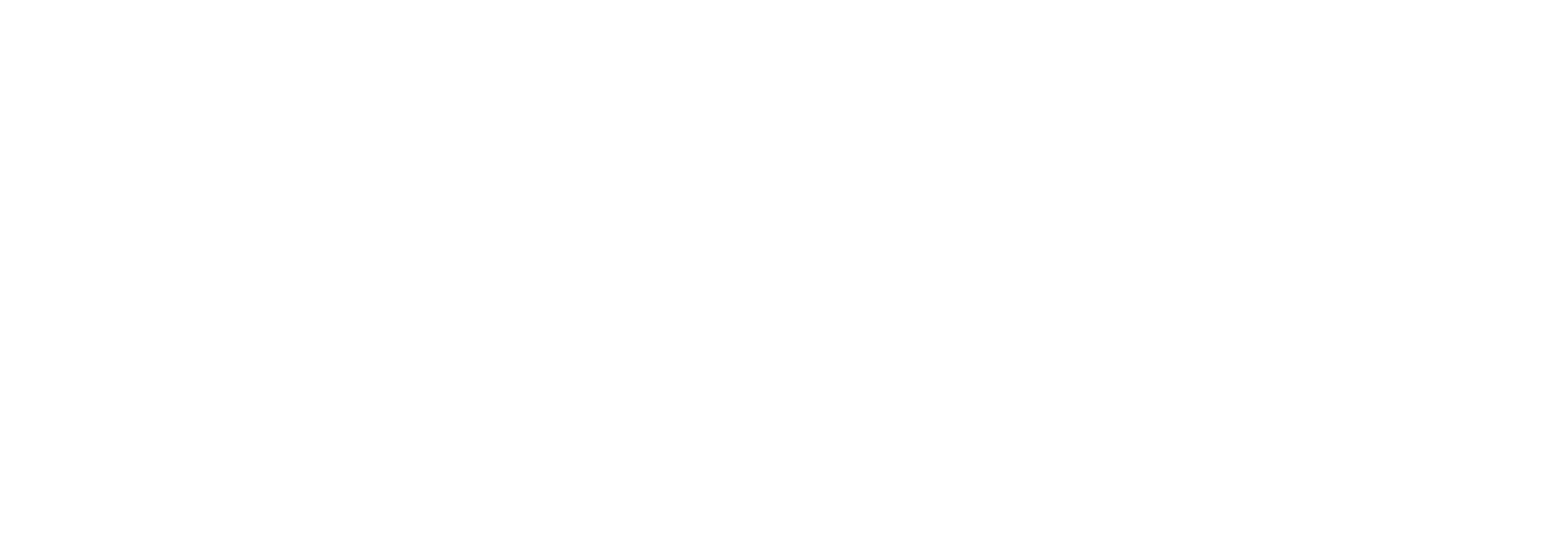
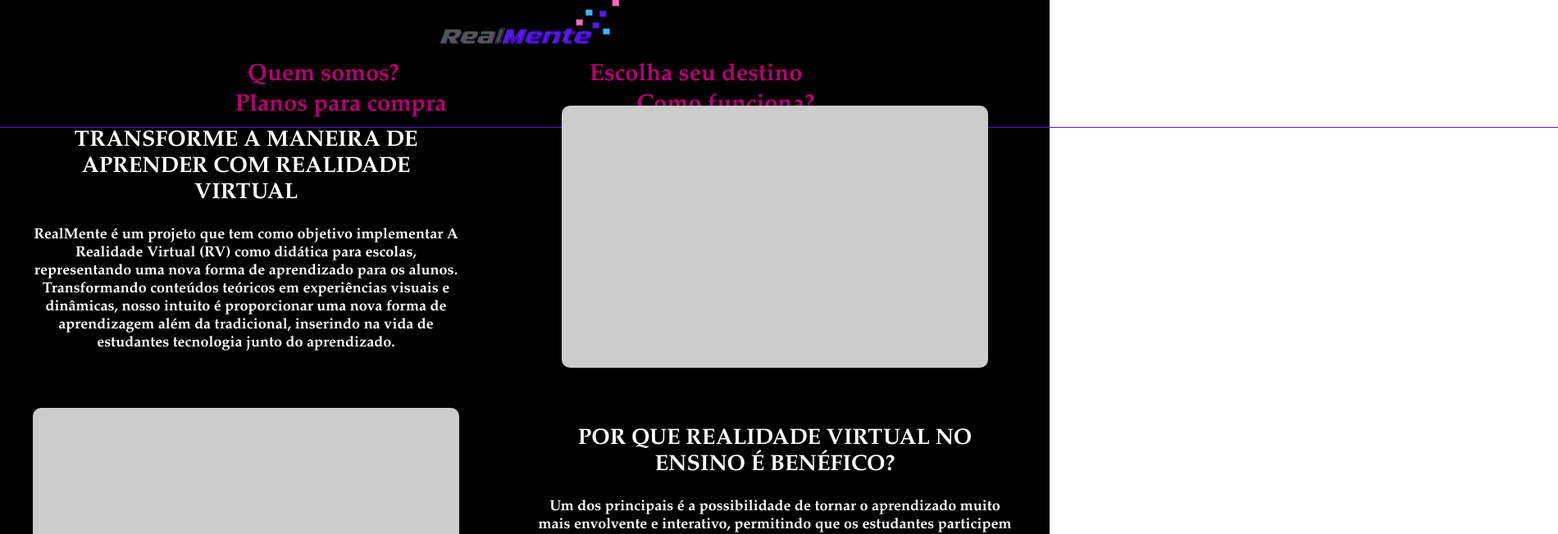
Before and after one commit to Galequiru/real-mente, a React (Create React App) app in the folder front-end/real-mente/: page /como-funciona in a window 1280 px wide. Before the commit this address had no page. Shown: the top 652 px of the page at 82% size, 1900 px wide, since content can reach past the window. Built offline with nearby package versions, Linux system fonts and the light colour scheme.

Commit message:
desenvolvimento da paginaComo Funciona e ajustes de erros

```diff
--- a/front-end/real-mente/src/App.js
+++ b/front-end/real-mente/src/App.js
@@ -7,6 +7,7 @@
 import Cadastro from './pages/cadastro/Cadastro'
 import EscolhaDestino from './pages/escolhaDestino/EscolhaDestino'
 import QuemSomos from './pages/quemSomos/QuemSomos'
+import ComoFunciona from './pages/comoFunciona/ComoFunciona'
 
 function App() {
     return(
@@ -41,6 +42,14 @@
                 </>
           } />
 
+           <Route path="/como-funciona" element={
+                          <>
+                            <Header />
+                            <ComoFunciona />
+
+                            <Footer />
+                          </>
+            } />
 
     </Routes>
         </Router>
--- /dev/null
+++ b/front-end/real-mente/src/pages/comoFunciona/ComoFunciona.css
@@ -0,0 +1,57 @@
+.comoFunc{
+    height: 100vh;
+    background-color: black;
+    justify-content: center;
+    align-items: center;
+    display: flex;
+    height: 80vh;
+    margin-top: -8px;
+    margin-bottom: -10px;
+}
+
+.containerComoFunc{
+    max-width: 1200px;
+    margin: 0 auto;
+    padding: 40px 20px;
+    display: flex;
+    justify-content: space-around;
+    font-family: Garamond, Baskerville, "Baskerville Old Face", "Hoefler Text", "Times New Roman", serif;
+    justify-content: space-evenly;
+    align-items: center;
+    font-weight:700;
+    color: white;
+    gap: 90px;
+}
+
+.infoUm{
+    display: flex;
+    justify-content: space-between;
+    align-items: flex-start;
+    gap: 50px;
+    flex-wrap: wrap;
+    font-size: large;
+
+}
+
+.infoEsq{
+    text-align: center;
+}
+
+.imageBox{
+    width: 520px;
+    height: 320px;
+    background-color: #ccc;
+    border-radius: 10px;
+}
+
+.infoDois{
+    display: flex;
+    flex-direction: column;
+    align-items: center;
+    gap: 50px;
+    font-size: large;
+}
+
+.infoDir{
+    text-align: center;
+}
--- /dev/null
+++ b/front-end/real-mente/src/pages/comoFunciona/ComoFunciona.jsx
@@ -0,0 +1,36 @@
+import React from "react"
+import './ComoFunciona.css'
+
+function ComoFunciona(){
+    return(
+        <div className = "comoFunc">
+            <div className = "containerComoFunc">
+                <div className = "infoUm">
+                    <div className = "infoEsq">
+                        <h2>TRANSFORME A MANEIRA DE APRENDER COM REALIDADE VIRTUAL</h2>
+                        <p>
+                            RealMente é um projeto que tem como objetivo implementar A Realidade Virtual (RV) como didática para escolas,
+                            representando uma nova forma de aprendizado para os alunos. Transformando conteúdos teóricos em experiências visuais e dinâmicas,
+                            nosso intuito é proporcionar uma nova forma de aprendizagem além da tradicional, inserindo na vida de estudantes tecnologia junto do aprendizado.
+                        </p>
+                    </div>
+                    <div className="imageBox"></div>
+                </div>
+
+                <div className="infoDois">
+                    <div className="imageBox"></div>
+                        <div className="infoDir">
+                            <h2>POR QUE REALIDADE VIRTUAL NO ENSINO É BENÉFICO?</h2>
+                            <p>
+                                Um dos principais é a possibilidade de tornar o aprendizado muito mais envolvente e interativo, permitindo que os estudantes participem ativamente das aulas e se conectem emocionalmente com o conteúdo.
+                                Além disso, a RV facilita a compreensão de conceitos complexos ao apresentar informações de forma visual e tridimensional, o que torna mais fácil assimilar temas abstratos.
+                                Outro benefício importante é a chance de realizar atividades práticas sem riscos, como simulações de laboratório, experiências científicas ou procedimentos técnicos, tudo de forma segura e acessível.
+                            </p>
+                </div>
+            </div>
+        </div>
+    </div>
+  )
+}
+
+export default ComoFunciona
--- a/front-end/real-mente/src/pages/home/Home.css
+++ b/front-end/real-mente/src/pages/home/Home.css
@@ -27,3 +27,11 @@
     background-color: #000000;
     margin: auto;
 }
+
+.infoBox{
+    width: 740px;
+    height: 420px;
+    background-color: #ccc;
+    border-radius: 10px;
+    margin-left: -70px;
+}
--- a/front-end/real-mente/src/pages/home/Home.jsx
+++ b/front-end/real-mente/src/pages/home/Home.jsx
@@ -5,15 +5,16 @@
   return (
     <div className = "home">
           <div className = "info">
-            <label>informações importantes aqui: :)</label>
+            <br />
+            <br />
+            <div className = "infoBox"></div>
           </div>
           <div className = "texto">
-            <label>“Entre no conteudo, mergulhe no conhecimento”</label>
+            <p>“Entre no conteudo, mergulhe no conhecimento”</p>
             <br />
-            <br />
-            <label>Exploração interativa de conteudos escolares com realidade virtual nas escolas.
+            <p>Exploração interativa de conteudos escolares com realidade virtual nas escolas.
                    Desenvolvimento de um ambiente virtual imersivo para apoio ao ensino de disciplinas
-                   escolares com uso de óculos de realidade virtual</label>
+                   escolares com uso de óculos de realidade virtual</p>
           </div>
 
     </div>
```
